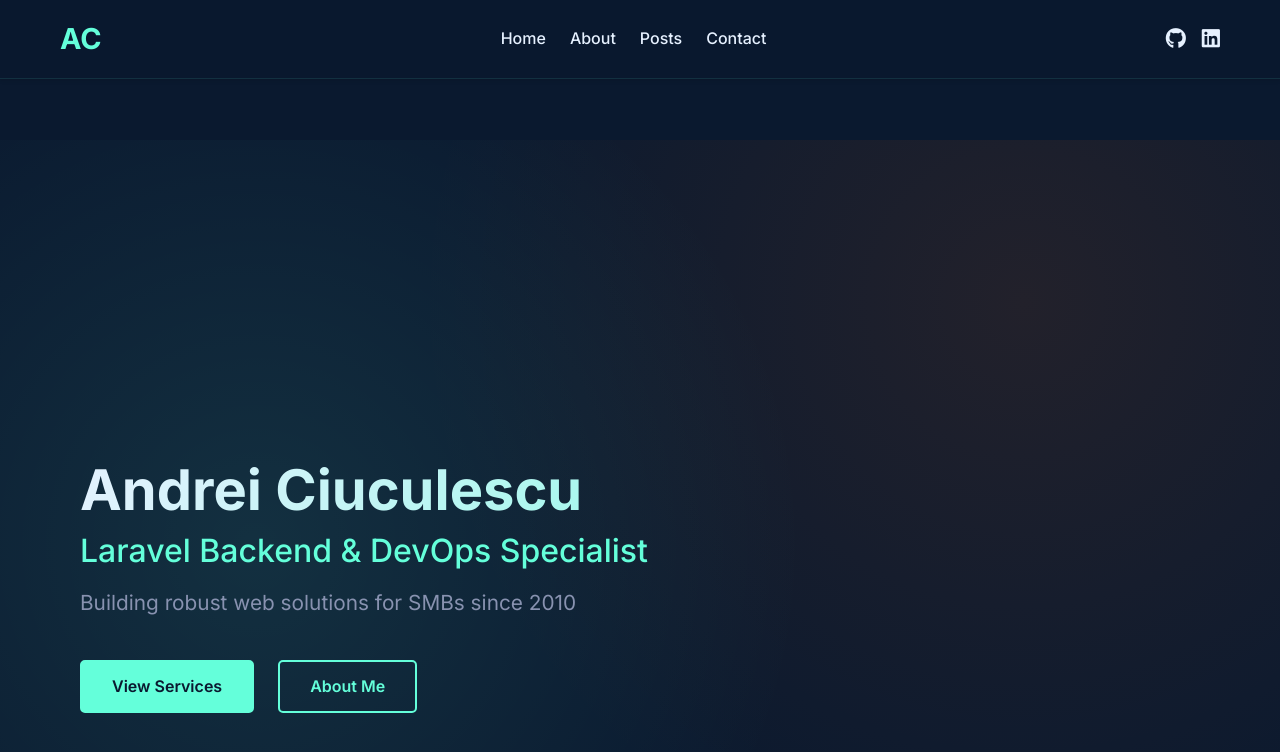
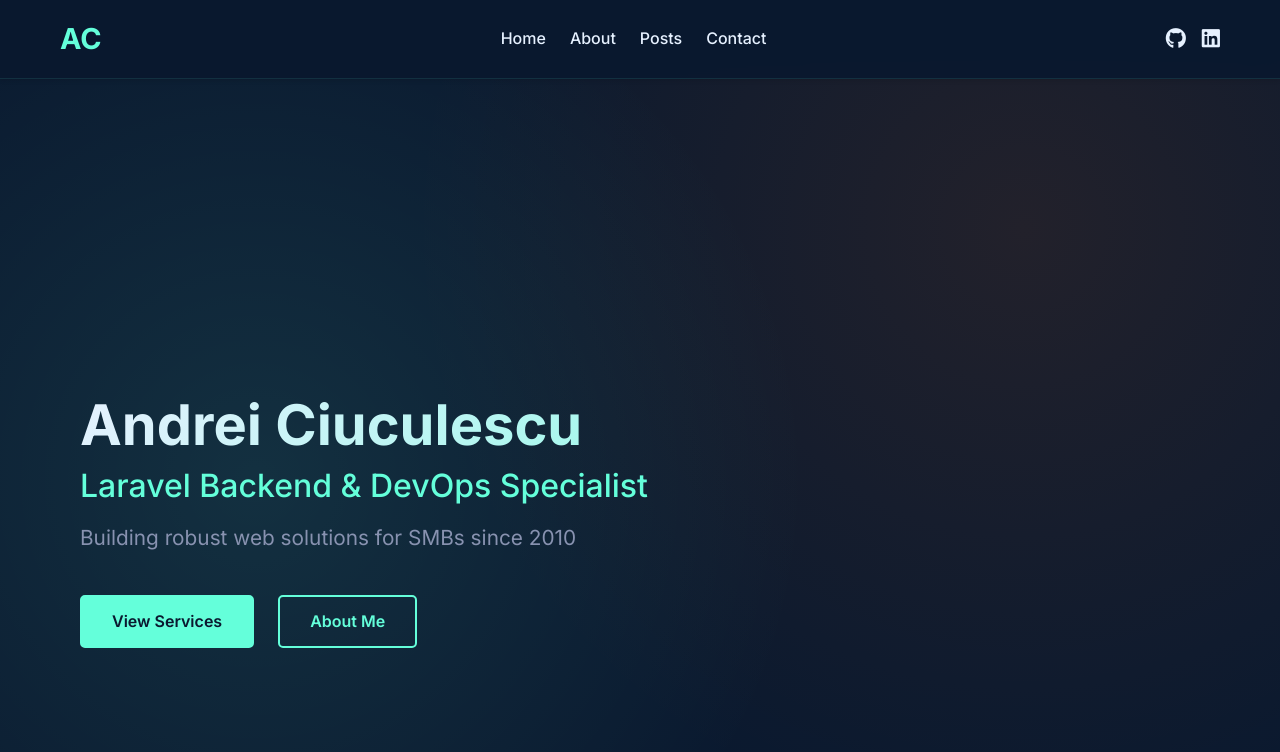
Before and after one commit to ciuc123/ciuc123.github.io, a Jekyll site: the page built from index.md, in a window 1280 px wide and 900 px high. Shown: the top 752 px of the window. Built offline with Jekyll 4.4.1, drawn with Linux system fonts in a browser that asks for light colours.

Commit message:
Adjust hero section to use full viewport height on homepage, update main layout class to enable specific styling

```diff
--- a/_layouts/default.html
+++ b/_layouts/default.html
@@ -7,7 +7,7 @@
 
   {%- include header.html -%}
 
-  <main class="page-content" aria-label="Content">
+  <main class="page-content{% if page.permalink == '/' or page.url == '/' %} page-content--home{% endif %}" aria-label="Content">
     <div class="wrapper">
       {{ content }}
     </div>
--- a/assets/css/main.scss
+++ b/assets/css/main.scss
@@ -304,11 +304,12 @@ p {
 
 // Hero section
 .hero {
-  min-height: 90vh;
+  min-height: 100vh; // ensure full viewport height
   display: flex;
   align-items: center;
   background: linear-gradient(135deg, $primary-color 0%, darken($primary-color, 15%) 100%);
   position: relative;
+  padding-top: 0; // let content center visually
 
   &::before {
     content: '';
@@ -1116,3 +1117,15 @@ article {
   overflow-wrap: break-word;
   word-break: break-word;
 }
+
+.page-content--home {
+  padding-top: 0; // remove global top padding so hero can truly be full height
+}
+.page-content--home .hero {
+  min-height: calc(100vh - 60px); // subtract fixed header height
+}
+@media (max-width: $breakpoint-md) {
+  .page-content--home .hero {
+    min-height: calc(100vh - 80px); // header may wrap taller on mobile
+  }
+}
```
